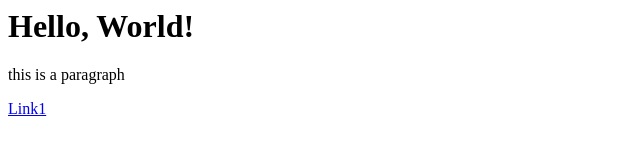
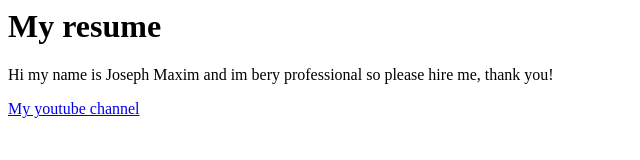
Before and after one commit to Max-0800/Max-0800.github.io, a plain HTML site: page index.html in a window 1280 px wide. Shown: the whole page, without its empty margins (0-640 px from the left). Drawn offline with Linux system fonts and the light colour scheme.

Commit message:
index.html

```diff
--- a/index.html
+++ b/index.html
@@ -1,10 +1,10 @@
 <html>
 	<head>
-		<title>Test webpage</title>
+		<title>Professional</title>
 	</head>
 	<body>
-		<h1>Hello, World!</h1>
-		<p>this is a paragraph</p>
-		<a href="https://youtube.com" method="get">Link1</a>
+		<h1>My resume</h1>
+		<p>Hi my name is Joseph Maxim and im bery professional so please hire me, thank you!</p>
+		<a href="https://youtube.com/@expiredjellybeans?si=4F8UBbUy1KwlUXFG" method="get">My youtube channel</a>
 	</body>
 </html>
```
